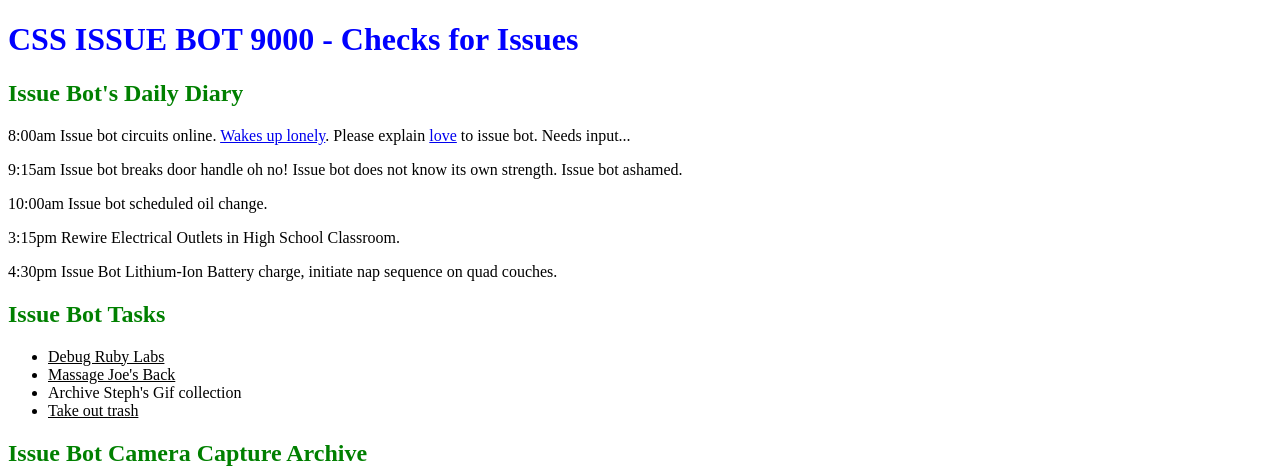
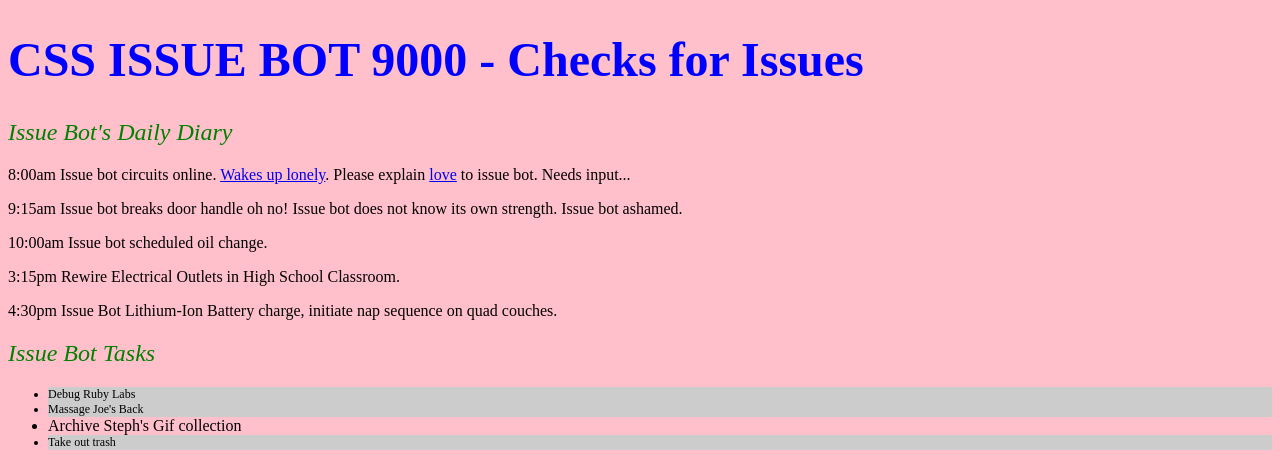
Before and after one commit to learn-co-curriculum/phase-0-css-issue-bot-9000, a website: page index.html in a window 1280 px wide. Shown: the top 474 px of the page. Drawn offline with Linux system fonts and the light colour scheme.

Commit message:
commit tree 3808d2c119b0cf9de16de6b8b2c810277fc1683c

```diff
--- a/css/style.css
+++ b/css/style.css
@@ -1,23 +1,23 @@
 body {
-  background pink;
+  background: pink;
 }
 
 h1 {
   color: blue;
-  fontsize: 3em;
+  font-size: 3em;
 }
 
 h2 {
   color: green;
-  font-weight: normal
+  font-weight: normal;
   font-style: italic;
 }
 
 .completed {
-  font-family: 12px;
+  font-size: 12px;
 }
 
 #tasks .completed {
-  backgound: #ccc;
-  text-decoration: underline;
+  background: #ccc;
+  #ccc
 }
```
Also changed, not shown: index.html (+3 -1 lines).
